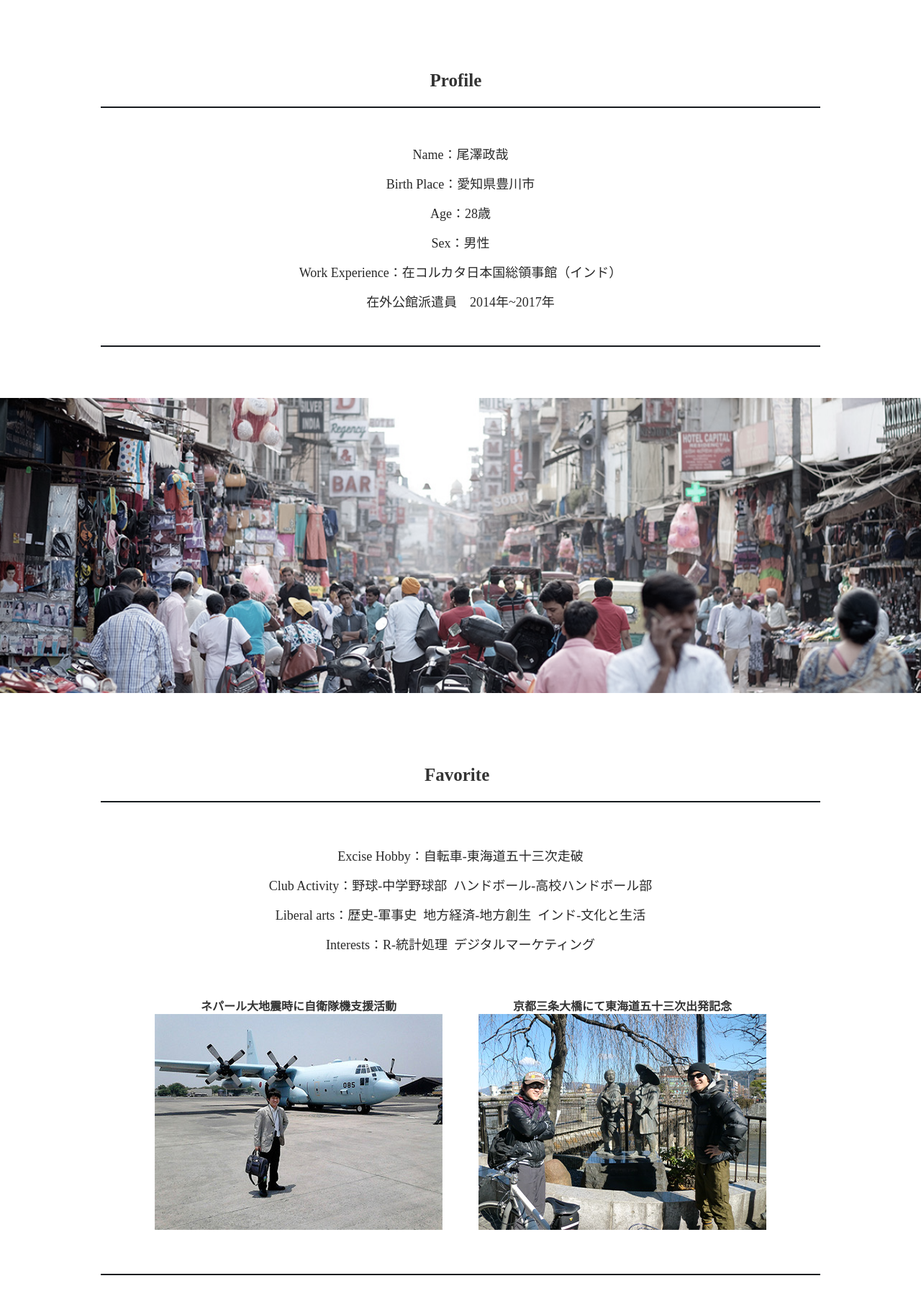
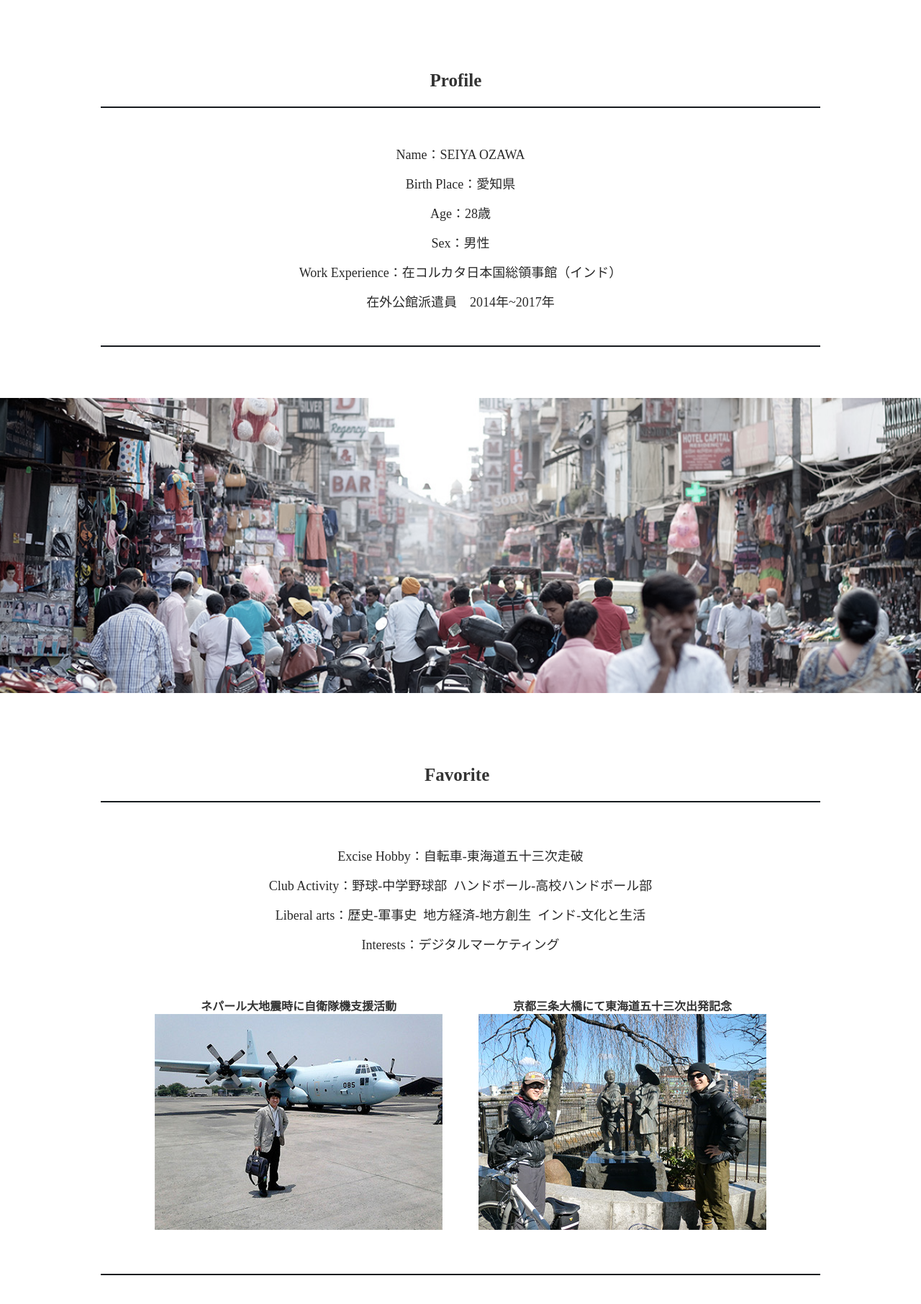
Before and after one commit to ozawaseiya/portfolio, a PHP site: page / in a window 1280 px wide. Shown: the part 722-2534 px from the top of the page at 72% size. Run offline with PHP 8.4, Linux system fonts and the light colour scheme; some libraries are stand-ins or nearby versions.

Commit message:
final commit

```diff
--- a/admin/memberData/memberUpload/memberUploadCheck.php
+++ b/admin/memberData/memberUpload/memberUploadCheck.php
@@ -29,7 +29,7 @@ $memberpostal1 = $post[ 'postal1' ];
 $memberpostal2 = $post[ 'postal2' ];
 $memberprefecture = $post[ 'prefecture' ];
 $memberaddress = $post[ 'address' ];
-$memberpassword = $post[ 'password' ];
+$memberpassword = $post['password'];
 
 $okflg = true;
 
@@ -209,7 +209,7 @@ $okflg = true;
 			</div>
 			<?php
 			if ( $okflg == true ) {
-				$memberpassword = md5( $memberpassword );
+				$memberpassword = crypt($memberpassword,PASSWORD_DEFAULT);
 				$memberkanji = $memberseikanji .= $membermeikanji;
 				$memberfurigana = $memberseifurigana .= $membermeifurigana;
 				print '<form method="post" action="memberUploadDone.php">';
--- a/admin/staffLogin/staffAddDone.php
+++ b/admin/staffLogin/staffAddDone.php
@@ -55,7 +55,7 @@ if ( isset( $_SESSION[ 'staff_login' ] ) == true ) {
 				$staffname = $post[ 'name' ];
 				$staffpass = $post[ 'password' ];
 
-				$staffpass = md5( $staffpass );
+				$staffpass = crypt($staffpass,PASSWORD_DEFAULT);
 
 				$dsn = 'mysql:dbname=aichi1990_shop;host=mysql7075.xserver.jp;charset=utf8';
 				$user = 'aichi1990_shop';
--- a/admin/staffLogin/staffLoginCheck.php
+++ b/admin/staffLogin/staffLoginCheck.php
@@ -52,9 +52,9 @@ if ( isset( $_SESSION[ 'staff_login' ] ) == true ) {
 
 				$post = sanitize( $_POST );
 				$staffname = $post[ 'name' ];
-				$staffpassword = $post[ 'password' ];
+				$staffpassword = $post['password'];
 
-				$staffpassword = md5( $staffpassword );
+				$staffpassword = crypt($staffpassword,PASSWORD_DEFAULT);
 
 				$dsn = 'mysql:dbname=aichi1990_shop;host=mysql7075.xserver.jp;charset=utf8';
 				$user = 'aichi1990_shop';
--- a/index.html
+++ b/index.html
@@ -64,8 +64,8 @@
     </div>
     <div id="profileInfo">
       <div id="profileData">
-        <p class="info">Name：尾澤政哉</p>
-        <p class="info">Birth Place：愛知県豊川市</p>
+        <p class="info">Name：SEIYA OZAWA</p>
+        <p class="info">Birth Place：愛知県</p>
         <p class="info">Age：28歳</p>
         <p class="info">Sex：男性</p>
         <p class="sentence1">Work Experience：在コルカタ日本国総領事館（インド）</p><p class="sentence1">在外公館派遣員　2014年~2017年</p>
@@ -83,7 +83,7 @@
         <p class="sentence1">Excise Hobby：自転車-東海道五十三次走破</p>
         <p class="sentence1">Club Activity：野球-中学野球部&nbsp;&nbsp;ハンドボール-高校ハンドボール部</p>
         <p class="sentence1">Liberal arts：歴史-軍事史&nbsp;&nbsp;地方経済-地方創生&nbsp;&nbsp;インド-文化と生活</p>
-        <p class="sentence1">Interests：R-統計処理&nbsp;&nbsp;デジタルマーケティング</p>
+        <p class="sentence1">Interests：デジタルマーケティング</p>
       </div>
       <div id="favoritePhoto" class="fadein">
         <div id="kolkata">
@@ -159,7 +159,7 @@
           <p><span class="boldTitle2">東三河幸せ宅配便サイト</span>と<span class="boldTitle2">東三河幸せ宅配便管理サイト</span>の二つのサイトを制作しました。</p>
         </div>
         <div id="workSentence1">
-          <p>&nbsp;&nbsp;&nbsp;&nbsp;<span class="boldTitle2">東三河幸せ宅配便サイト:&nbsp;&nbsp;</span>日用品を入手する為、自家用車が必要な愛知県東三河地域を商圏と考えており、特に仕事や家事、介護等で忙しい５０代以上の主婦を対象としたECサイトです。当サイトではamazonや楽天などの大規模サイトでは取り扱われない郷土色豊かで味わいのある専門店のお菓子や飲料をご自宅にいるだけで楽しめるサービスを提供しています。</p>
+          <p>&nbsp;&nbsp;&nbsp;&nbsp;<span class="boldTitle2">東三河幸せ宅配便サイト:&nbsp;&nbsp;</span>日用品を入手する為、自家用車が必要な愛知県東三河地域を商圏と考えており、特に仕事や家事、介護等で忙しい５０代以上の主婦を対象としたECサイトです。当サイトは大手の大規模ECサイトでは取り扱われない郷土色豊かで味わいのある専門店のお菓子や飲料をご自宅にいるだけで楽しめるサービスを提供しています。</p>
         </div>
         <div id="workSentence2">
           <p>&nbsp;&nbsp;&nbsp;&nbsp;<span class="boldTitle2">東三河幸せ宅配便管理サイト:&nbsp;&nbsp;</span>ショッピングサイトをご契約された事業者の方(今回の事業者は「東三河幸せ宅配便」様を想定)が扱える管理サイトを想定して作成されています。サイト経由の注文内容、お客様からの電話やメールで受け取った注文内容などを事業者の方がご自身で管理できるようになっています。</p>
@@ -179,8 +179,8 @@
 <footer>
   <div id="footerInner">
     <p id="contact">Contact</p>
-    <p>Tel:080-1624-6836</p>
-    <p>E-mail:ozaworld.s2090227.1990@gmail.com</p>
+    <p>Tel:Private</p>
+    <p>E-mail:Private</p>
   </div>
   <div id="topBack"><a href="#" id="pageUp">
     <p>Top Page</p>
--- a/login/memberDelete/memberDeleteCheck.php
+++ b/login/memberDelete/memberDeleteCheck.php
@@ -118,7 +118,7 @@ height="0" width="0" style="display:none;visibility:hidden"></iframe></noscript>
 				$memberemail1 = $post[ 'email1' ];
 				$memberpassword = $post[ 'password' ];
 
-				$memberpassword = md5( $memberpassword );
+				$memberpassword = crypt($memberpassword,PASSWORD_DEFAULT);
 
 				$dsn = 'mysql:dbname=aichi1990_shop;host=mysql7075.xserver.jp;charset=utf8';
 				$user = 'aichi1990_shop';
--- a/login/memberLogin/memberLoginCheck.php
+++ b/login/memberLogin/memberLoginCheck.php
@@ -115,7 +115,7 @@ height="0" width="0" style="display:none;visibility:hidden"></iframe></noscript>
 				$memberemail1 = $post[ 'email1' ];
 				$memberpassword = $post[ 'password' ];
 
-				$memberpassword = md5( $memberpassword );
+				$memberpassword = crypt($memberpassword,PASSWORD_DEFAULT);
 
 				$dsn = 'mysql:dbname=aichi1990_shop;host=mysql7075.xserver.jp;charset=utf8';
 				$user = 'aichi1990_shop';
--- a/login/memberRegister/infoInputCheck.php
+++ b/login/memberRegister/infoInputCheck.php
@@ -266,7 +266,7 @@ height="0" width="0" style="display:none;visibility:hidden"></iframe></noscript>
 		</div>
 		<?php
 		if ( $okflg == true ) {
-			$memberpassword = md5( $memberpassword );
+			$memberpassword = crypt($memberpassword,PASSWORD_DEFAULT);
 			$memberkanji = $memberseikanji .= $membermeikanji;
 			$memberfurigana = $memberseifurigana .= $membermeifurigana;
 			print '<form method="post" action="infoInputDone.php">';
```
Also changed, not shown: README.txt.
